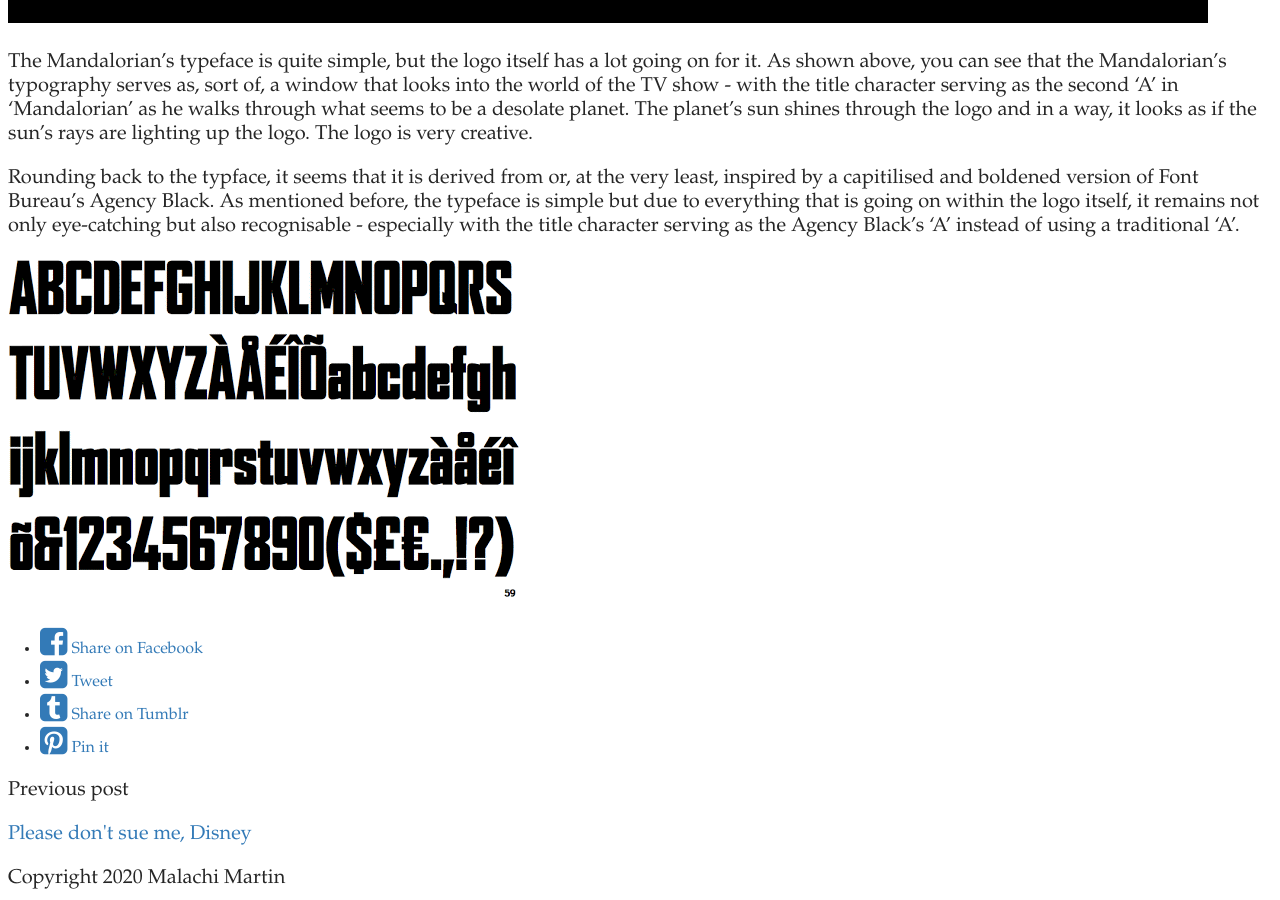
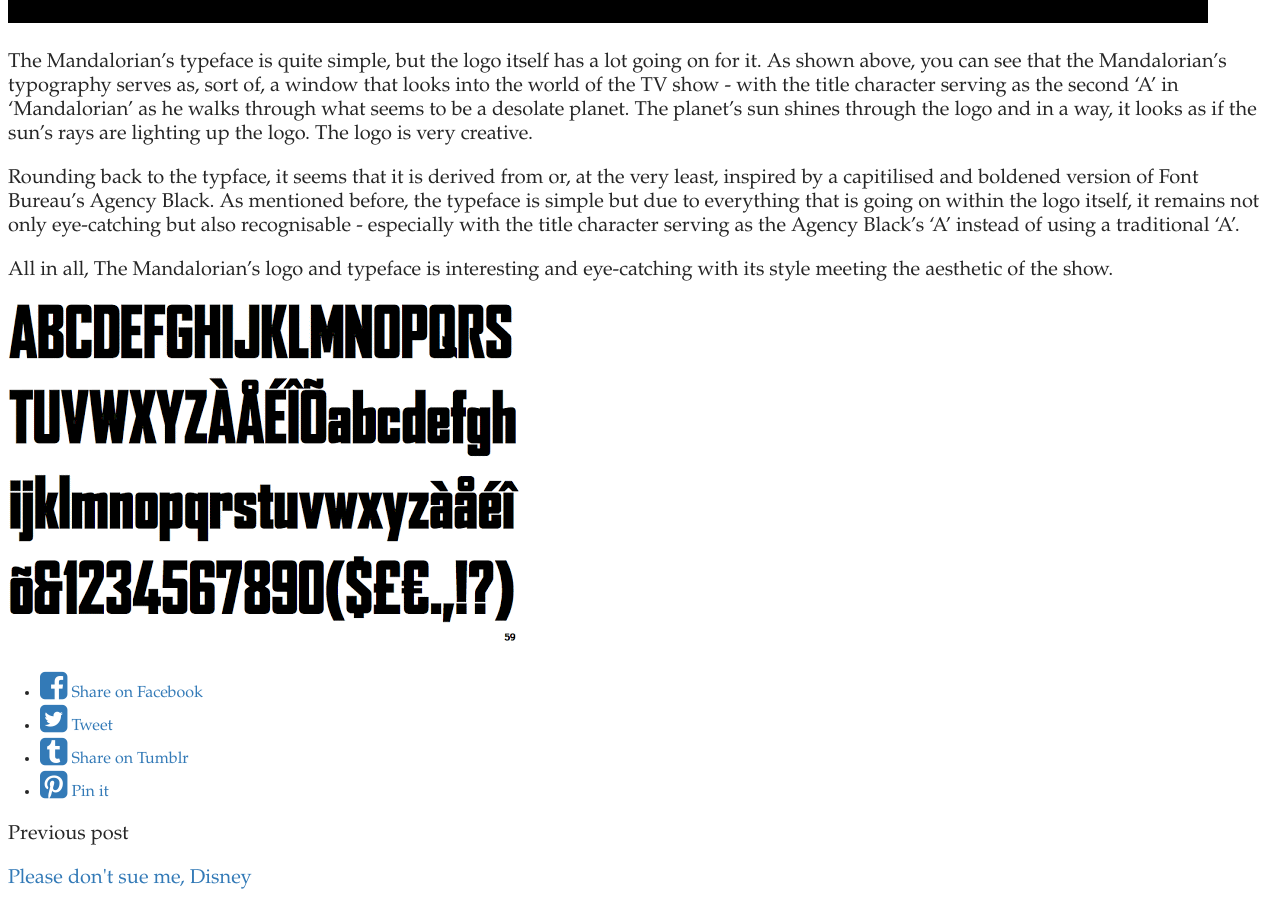
Before and after one commit to Afro1999/Typography, a Jekyll site: the page built from _posts/2020-12-01-the-baby-yoda-show.md, in a window 1280 px wide and 900 px high, scrolled down 1572 px. Built offline with Jekyll 4.4.1, drawn with Linux system fonts in a browser that asks for light colours; some web fonts are replaced.

Commit message:
Update Post “2020-12-01-the-baby-yoda-show”

```diff
--- a/_posts/2020-12-01-the-baby-yoda-show.md
+++ b/_posts/2020-12-01-the-baby-yoda-show.md
@@ -14,4 +14,6 @@
 
 Rounding back to the typface, it seems that it is derived from or, at the very least, inspired by a capitilised and boldened version of Font Bureau's Agency Black. As mentioned before, the typeface is simple but due to everything that is going on within the logo itself, it remains not only eye-catching but also recognisable - especially with the title character serving as the Agency Black's 'A' instead of using a traditional 'A'.
 
+All in all, The Mandalorian's logo and typeface is interesting and eye-catching with its style meeting the aesthetic of the show.
+
 ![](../uploads/agency-black.gif)
```
